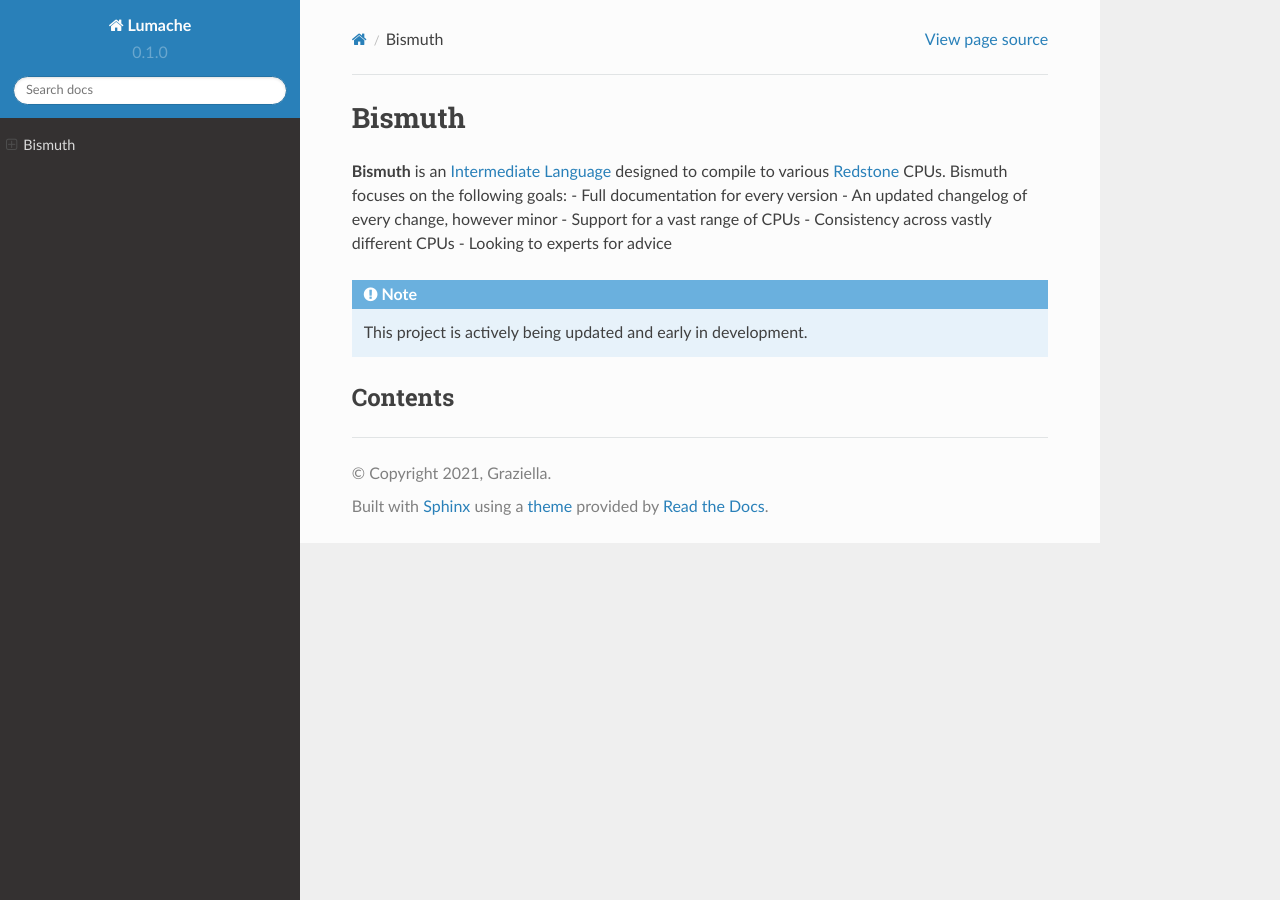
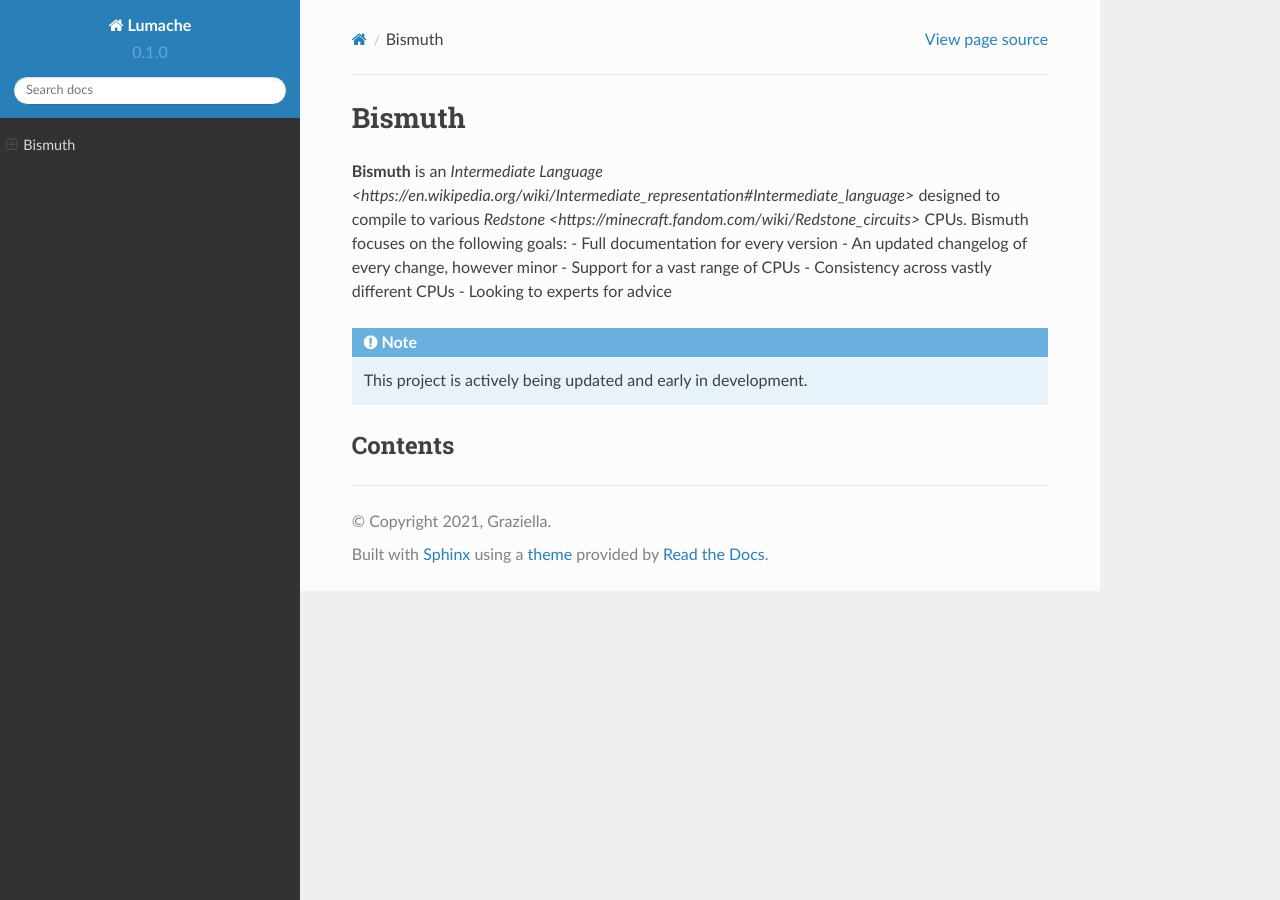
Before and after one commit to Robolta/Bismuth-Docs, a Sphinx documentation site: the page built from docs/source/index.rst, in a window 1280 px wide. Built offline with Sphinx 7.4.7 and the Read the Docs theme 2.0.0, drawn with Linux system fonts in a browser that asks for light colours; pages that are not in the unit, such as notebooks, are missing from menus.

Commit message:
Update index.rst

```diff
--- a/docs/source/index.rst
+++ b/docs/source/index.rst
@@ -1,7 +1,7 @@
 Bismuth
 ===================================
 
-**Bismuth** is an `Intermediate Language <https://en.wikipedia.org/wiki/Intermediate_representation#Intermediate_language>`_ designed to compile to various `Redstone <https://minecraft.fandom.com/wiki/Redstone_circuits>`_ CPUs.
+**Bismuth** is an `Intermediate Language <https://en.wikipedia.org/wiki/Intermediate_representation#Intermediate_language>` designed to compile to various `Redstone <https://minecraft.fandom.com/wiki/Redstone_circuits>` CPUs.
 Bismuth focuses on the following goals:
 - Full documentation for every version
 - An updated changelog of every change, however minor
```
